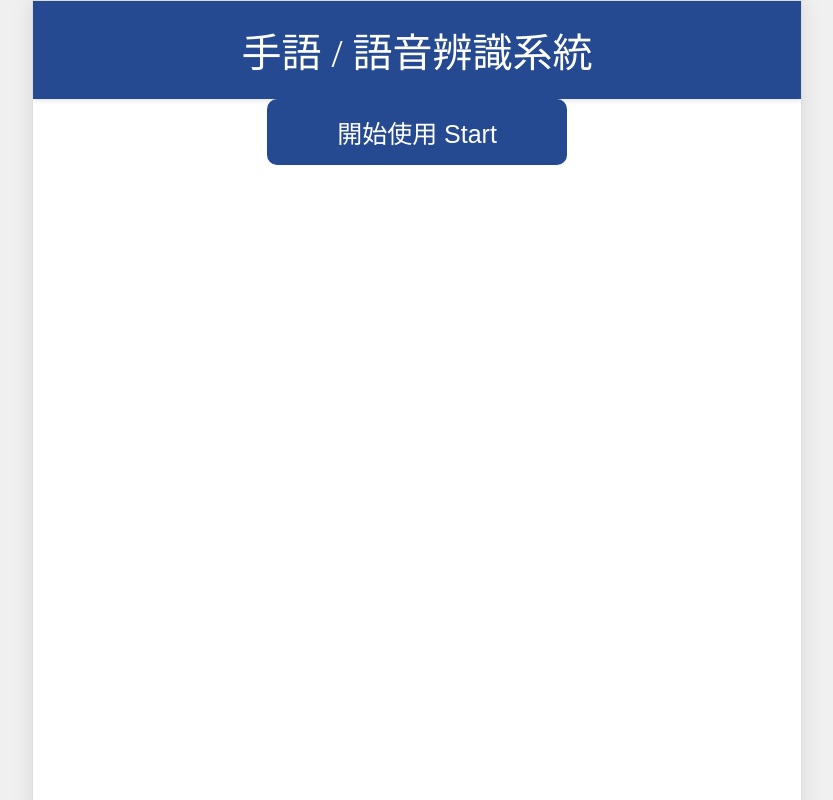
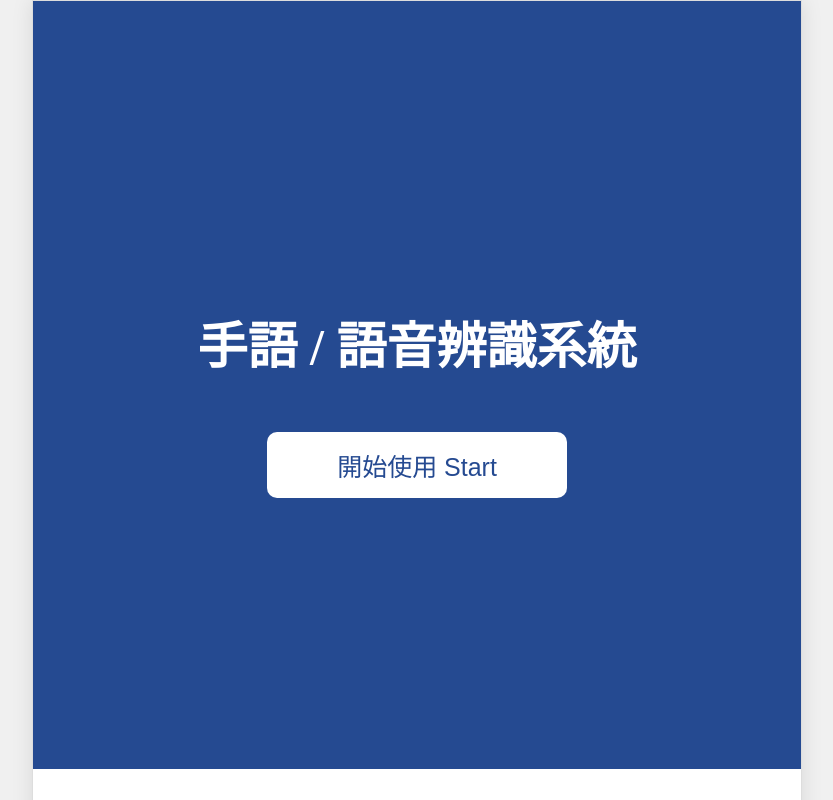
Before and after one commit to wanrou1109/SinoPac_Sign_Language, a React (Create React App) app in the folder 永豐產學/App/: page / in a window 1280 px wide. Shown: the top 800 px of the page, without its empty margins (223-1056 px from the left). Built offline with nearby package versions, Linux system fonts and the light colour scheme; a web font is replaced by a local one.

Commit message:
解決報錯（不小心在前端引入express）

```diff
--- a/永豐產學/App/src/components/AuthScreen.js
+++ b/永豐產學/App/src/components/AuthScreen.js
@@ -14,7 +14,9 @@ const AuthScreen = () => {
 
     return (
         <div className='auth-container'>
-            <Header title='手語 / 語音辨識系統' />
+            <div className='title'>
+                <h1>手語 / 語音辨識系統</h1>
+            </div>
 
             <button
                 className='start-button'
--- a/永豐產學/App/src/components/ConversationScreen.js
+++ b/永豐產學/App/src/components/ConversationScreen.js
@@ -240,7 +240,7 @@ const ConversationScreen = () => {
 
     return (
         <div className='conversation-screen'>
-            <Header title = {selectedBranch || '手語／語音辨識系統'} showBackButton = {true} />
+            <Header showBackButton = {true} />
             <div className='conversation-container'>
                 <div className='message-list'>
                     {conversations.map((message, index) => {
--- a/永豐產學/App/src/components/SignLanguageRecognition.js
+++ b/永豐產學/App/src/components/SignLanguageRecognition.js
@@ -3,7 +3,6 @@ import { useNavigate, useLocation } from 'react-router-dom';
 import { useAppContext } from '../contexts/AppContext.js';
 import Header from './Header.js';
 import '../styles/SignLanguageRecognition.css';
-import { response } from 'express';
 
 const SignLanguageRecognition = () => {
     const navigate = useNavigate();
@@ -16,7 +15,6 @@ const SignLanguageRecognition = () => {
     const recordedChuncksRef = useRef([]);
     const streamRef = useRef(null);
     const editMessageID = location.state?.messageID;
-    const { selectedBranch } = location.state || {};
 
     // 模擬鏡頭啟動
     useEffect(() => {
@@ -60,16 +58,17 @@ const SignLanguageRecognition = () => {
 
     // 手語辨識模擬回應
     useEffect(() => {
-        if(isRecording) {
+        let timer;
+
+        // 當錄影停止且有視頻 URL 時，開始處理辨識
+        if (!isRecording && videoURL) {
+            // 設置狀態為處理中
             setResult('處理中...');
 
-            // 發送請求到 app.py
-            fetch('http://localhost:8080/api/analyze_latest', {
-                method: 'GET',
-                headers: {
-                    'Content-Type': 'appliation/json'
-                }
-            })
+            // 給伺服器一點時間處理視頻
+            timer = setTimeout(() => {
+                // 發送請求到手語辨識 API
+                fetch('http://localhost:8080/api/analyze_latest')
                     .then(response => {
                         if (!response.ok) {
                             throw new Error('網路回應不正常');
@@ -77,25 +76,52 @@ const SignLanguageRecognition = () => {
                         return response.json();
                     })
                     .then(data => {
-                // API 回傳的結果
-                console.log(data);
+                        // 記錄 API 回傳結果
+                        console.log('手語辨識結果:', data);
 
-                // 使用 API 返回的句子
-                if (data.sentence) {
-                    setResult(data.science);
-                } else if (data.raw_words && data.raw_words.length > 0){
-                    // 如果沒有句子但有原始辨識詞彙，則顯示原始詞彙
-                    setResult(data.raw_words.join(' '));
+                        // 獲取辨識文字結果（API 會回傳 result 陣列）
+                        if (data.result && data.result.length > 0) {
+                            // 將結果數組轉換為句子
+                            const recognizedText = data.result.join(' ');
+
+                            // 更新顯示結果
+                            setResult(recognizedText);
+
+                            // 檢查是否需要更新現有訊息
+                            if (location.state && location.state.messageID) {
+                                // 更新現有訊息
+                                editMessage(location.state.messageID, recognizedText);
                             } else {
-                    setResult('抱歉，無法辨識手語內容');
+                                // 添加新訊息
+                                const newMessage = {
+                                    id: Date.now().toString(),
+                                    text: recognizedText,
+                                    sender: 'customer',
+                                    timestamp: new Date().toISOString()
+                                };
+                                setConversations(prev => [...prev, newMessage]);
+                            }
+
+                            // 辨識完成後返回對話頁面
+                            navigate('/conversation');
+                        } else {
+                            // 沒有識別結果
+                            setResult('無法辨識手語內容');
                         }
                     })
                     .catch(error => {
                         console.error('取得手語辨識結果時發生錯誤:', error);
                         setResult('辨識過程發生錯誤，請重試');
-            })
+                    });
+            }, 1000);
         }
-    }, [isRecording]);
+
+        return () => {
+            if (timer) {
+                clearTimeout(timer);
+            }
+        };
+    }, [isRecording, videoURL, navigate, location, editMessage, setConversations]);
 
     // 開始錄製
     const handleStartRecording = () => {
@@ -220,10 +246,9 @@ const SignLanguageRecognition = () => {
         }
     };
 
-    // 🔁 呼叫 /api/analyze_latest 並將結果設定給前端
+    // call /api/analyze_latest
     const analyzeLatestVideo = async () => {
         try {
-            console.log('呼叫 /api/analyze_latest 進行辨識...');
             const response = await fetch('http://localhost:8080/api/analyze_latest');
             const data = await response.json();
 
@@ -254,7 +279,7 @@ const SignLanguageRecognition = () => {
 
     return (
         <div className='sign-language-recognition-screen'>
-            <Header title = {selectedBranch || '手語／語音辨識系統'} showBackButton = {handleCancel} />
+            <Header showBackButton = {handleCancel} />
 
             <div className='recognition-container'>
                 <div className='video-container'>
--- a/永豐產學/App/src/components/ThankYouScreen.js
+++ b/永豐產學/App/src/components/ThankYouScreen.js
@@ -26,9 +26,9 @@ const ThankYouScreen = () => {
                 </div>
 
                 <div className="message-container">
-                    <p className="system-name">永豐手語/語音辨識系統</p>
-                    <p className="thank-you-message">感謝您的使用與回饋</p>
-                    <p className="welcome-message">歡迎再度光臨～</p>
+                    <p className="system-name">手語/語音辨識系統</p>
+                    <p className="thank-you-message">感謝您的建議與回饋</p>
+                    <p className="welcome-message">歡迎再度使用～</p>
                 </div>
             </div>
         </div>
--- a/永豐產學/App/src/styles/AuthScreen.css
+++ b/永豐產學/App/src/styles/AuthScreen.css
@@ -4,8 +4,18 @@
   align-items: center;
   justify-content: center;
   position: relative;
-  height: 100%;
-  background-color: #fff;
+  height: 96vh;
+  background-color: #254A91;
+}
+
+.title {
+  text-align: center;
+  display: flex;
+  flex-direction: column;
+  gap: 20px;
+  font-size: 25px;
+  color:white;
+  padding-bottom: 20px;
 }
 
 .start-button {
@@ -15,7 +25,7 @@
   padding: 15px 20px;
   width: 80%;
   max-width: 300px;
-  background-color: #254A91;
-  color: white;
+  background-color: white;
+  color: #254A91;
   cursor: pointer;
 }
```
Lines whose indentation alone changed are shown as unchanged.
